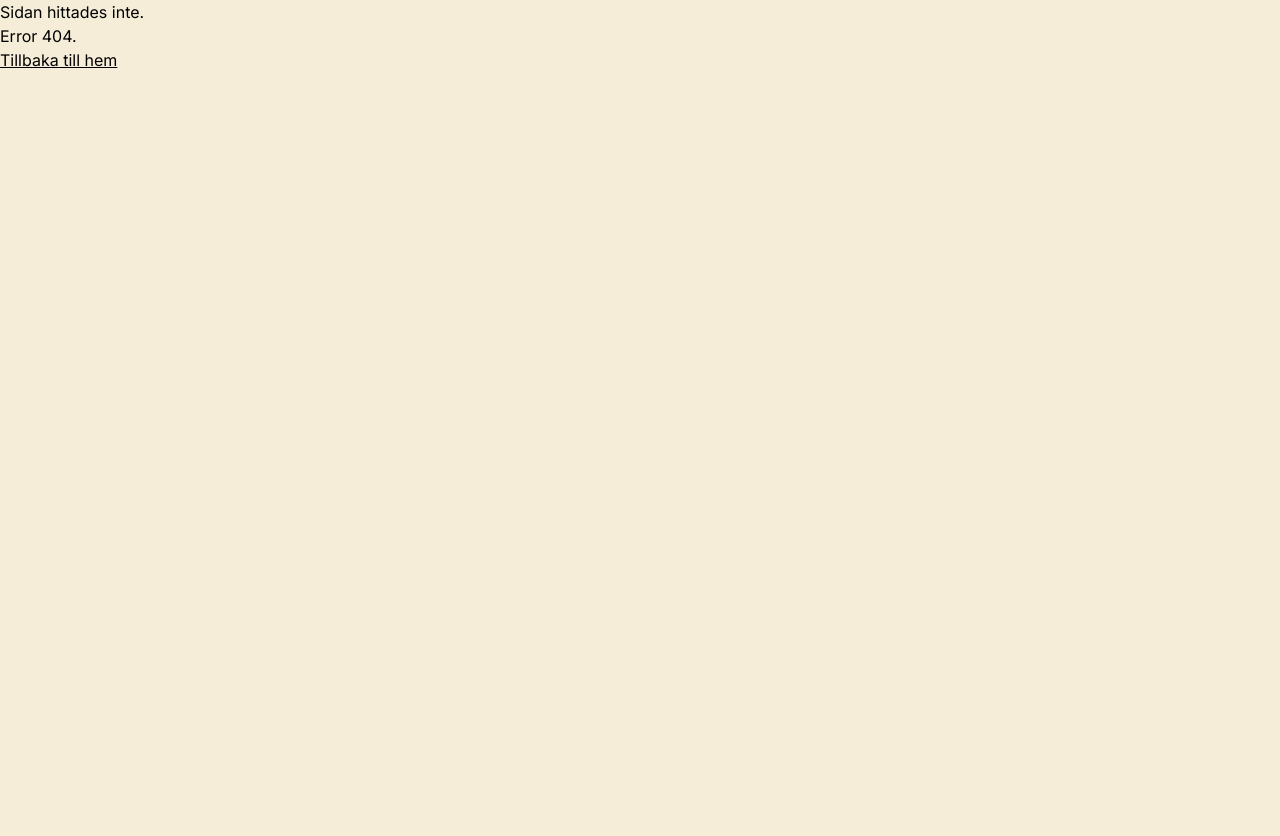
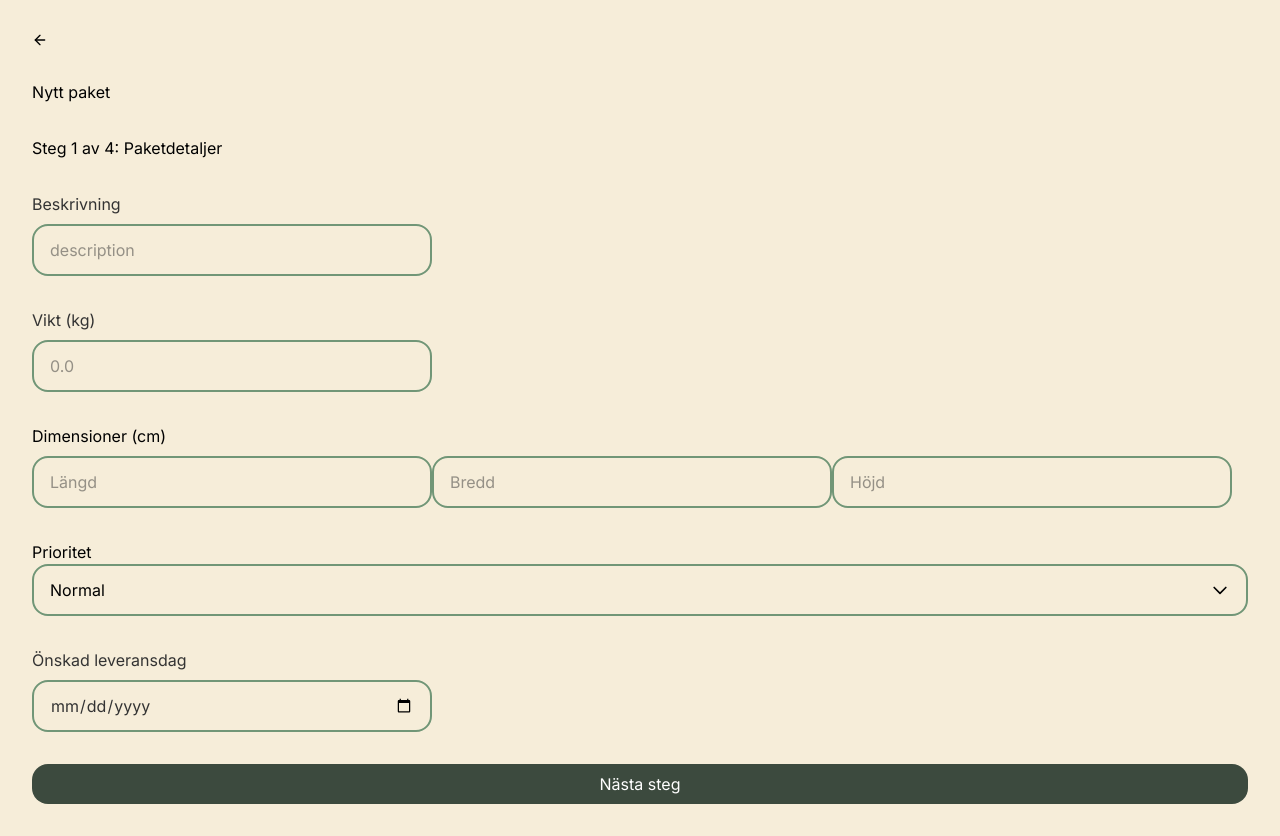
Before and after one commit to ChasAcademy-Team-9/frontend, a React (Vite) app: page /sender/new in a window 1280 px wide. Before the commit this address had no page. Before the commit the page ends 800 px from the top, so only its background shows below. Built offline with nearby package versions, Linux system fonts and the light colour scheme.

Commit message:
WIP beginning of sender pages

```diff
--- /dev/null
+++ b/src/pages/sender/New.tsx
@@ -0,0 +1,50 @@
+import { useState } from "react";
+import { Dropdown } from "../../components/Dropdown";
+import Input from "../../components/Input";
+import { PrimaryButton } from "../../components/PrimaryButton";
+import { useNavigate } from "react-router-dom";
+import BackArrow from "../../components/BackArrow";
+
+export function New() {
+  const priorities = [
+    { value: "normal", label: "Normal" },
+    { value: "economy", label: "Ekonomi" },
+    { value: "express", label: "Express" },
+  ];
+  const [priority, setPriority] = useState(priorities[0]);
+  const navigate = useNavigate();
+
+  return (
+    <main className="flex flex-col p-8 gap-8">
+      <BackArrow />
+      <h1>Nytt paket</h1>
+      <p>Steg 1 av 4: Paketdetaljer</p>
+      <form className="flex flex-col gap-8">
+        <Input label="Beskrivning" id="a" name="description" />
+        <Input label="Vikt (kg)" name="0.0" id="weight" />
+        <fieldset className="flex">
+          <legend>Dimensioner (cm)</legend>
+          <Input label="" id="l" name="Längd" />
+          <Input label="" id="w" name="Bredd" />
+          <Input label="" id="h" name="Höjd" />
+        </fieldset>
+        <label>
+          Prioritet
+          <Dropdown
+            onSelect={(o) => setPriority(o)}
+            options={priorities}
+            selectedValue={priority.value}
+            placeholder="Välj priotitet"
+          />
+        </label>
+        <Input
+          label="Önskad leveransdag"
+          id="delivery-date"
+          name="åååå-mm-dd"
+          type="date"
+        />
+        <PrimaryButton text="Nästa steg" onClick={() => navigate(2)} />
+      </form>
+    </main>
+  );
+}
--- /dev/null
+++ b/src/pages/sender/Sender.tsx
@@ -0,0 +1,48 @@
+import { FaPiggyBank } from "react-icons/fa";
+import BackArrow from "../../components/BackArrow";
+import { FaWandSparkles } from "react-icons/fa6";
+import { PrimaryButton } from "../../components/PrimaryButton";
+import Card from "../../components/Card";
+import { useNavigate } from "react-router-dom";
+
+export function Sender() {
+  const navigate = useNavigate();
+
+  return (
+    <main>
+      <BackArrow />
+      <h1>Avänsändare</h1>
+      <p>Hantera dina paket och sensorer.</p>
+      <section>
+        <div>
+          {" "}
+          <FaPiggyBank /> <div> 0</div> <div>Totalt paket</div>
+        </div>
+        <div>
+          {" "}
+          <FaPiggyBank /> <div> 0</div> <div>Totalt paket</div>
+        </div>
+        <div>
+          {" "}
+          <FaPiggyBank /> <div> 0</div> <div>Totalt paket</div>
+        </div>
+        <div>
+          {" "}
+          <FaPiggyBank /> <div> 0</div> <div>Totalt paket</div>
+        </div>
+      </section>
+      <section>
+        <FaWandSparkles /> Du har 1 aktiv varning som behöver hanteras.
+      </section>
+      <PrimaryButton
+        text="+ Skapa nytt paket"
+        onClick={() => navigate("/sender/new")}
+        // onClick={() => navigate("new")}
+      />
+      <h2>Mina paket</h2>
+      <span>3 paket</span>
+      <Card variant="package" destination="Svenska Livs AB" paketId="PKG-123" />
+      <Card variant="package" />
+    </main>
+  );
+}
```
Also changed, not shown: src/main.tsx (+27 -23 lines), src/pages/SignUp.tsx (+25 -25 lines).
